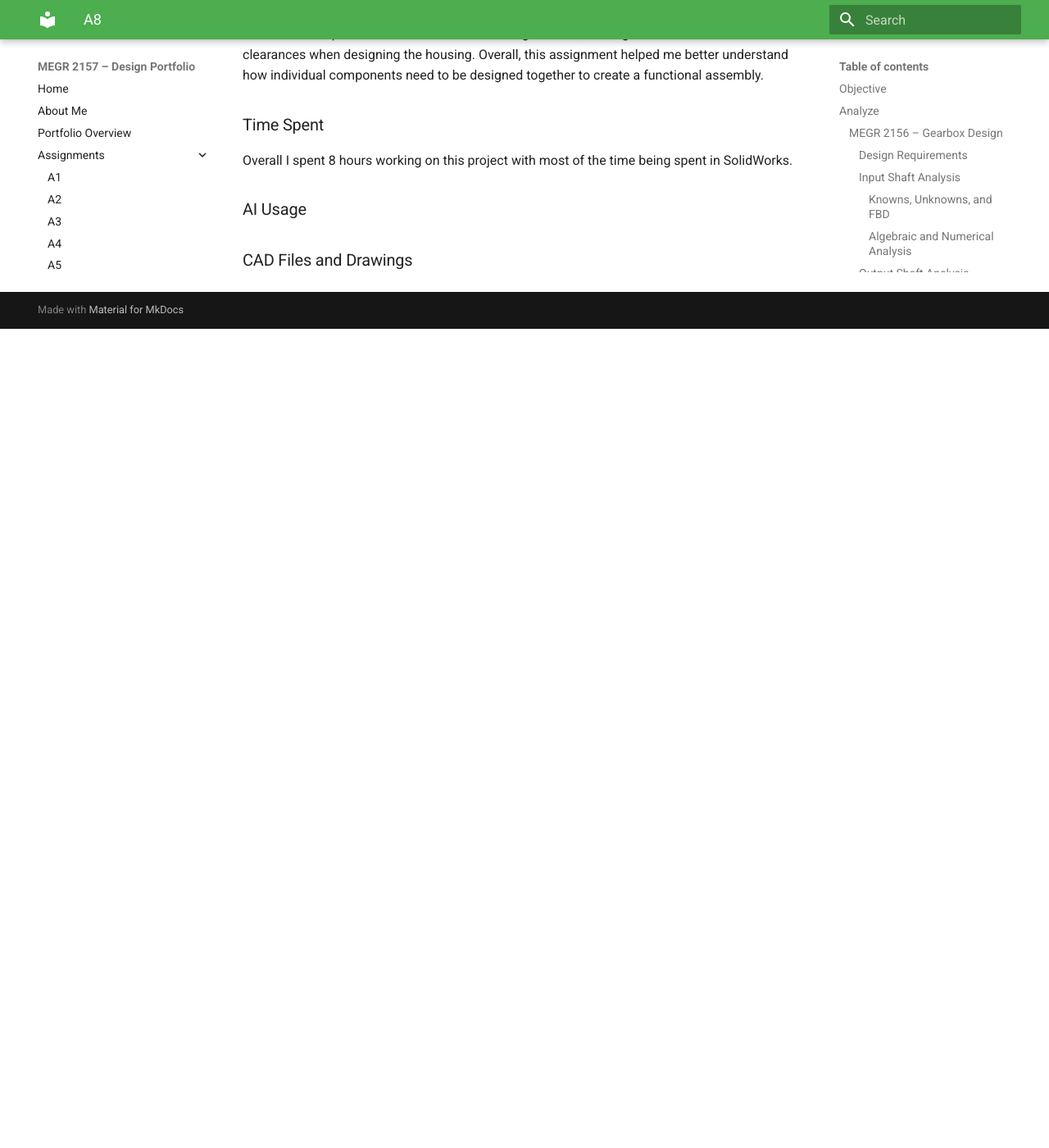
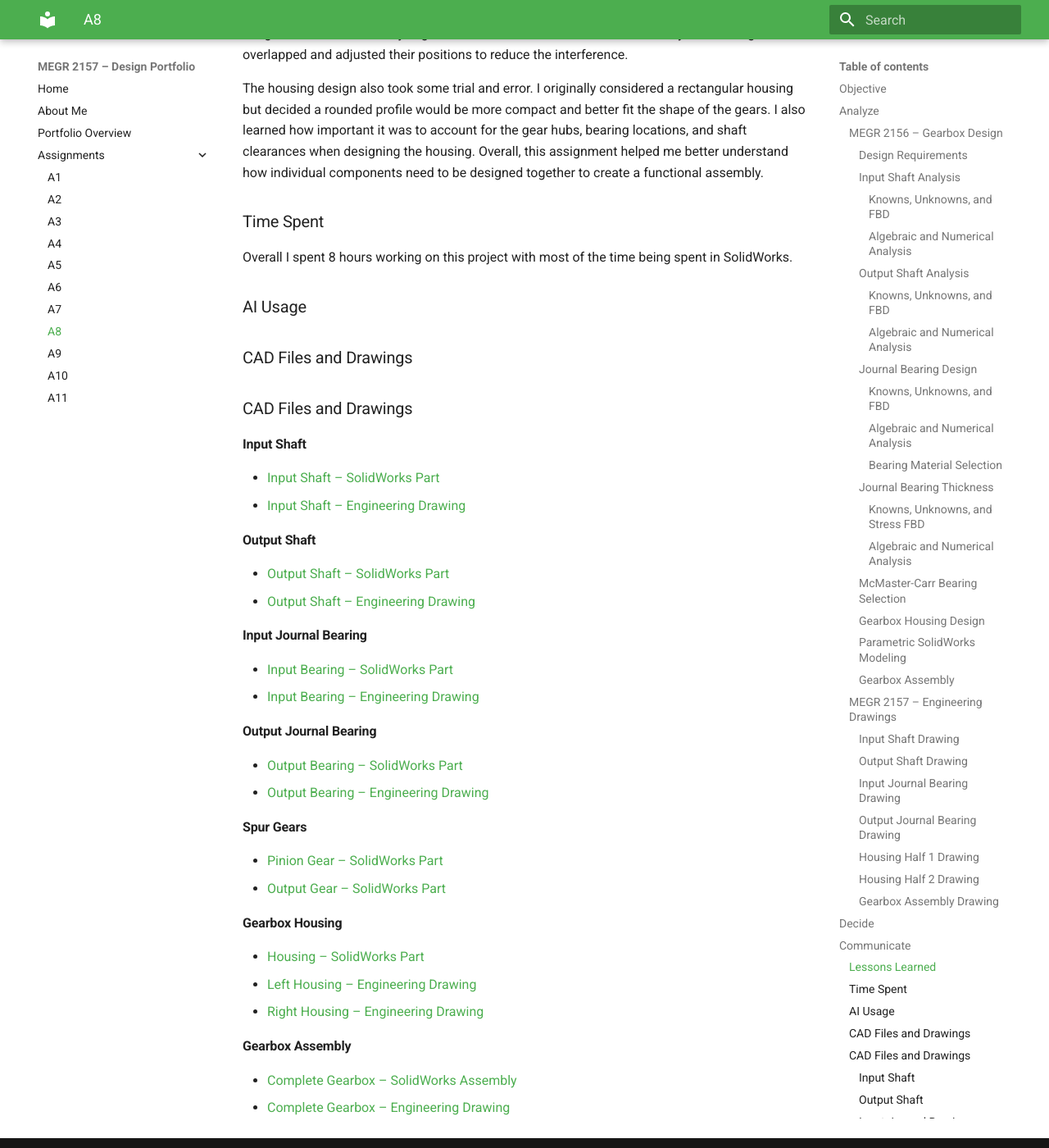
Before and after one commit to msweeney27j/-megr2157-portfolio, an MkDocs documentation site: the page built from docs/assignments/A08/index.md, in a window 1280 px wide and 1400 px high, scrolled down 6931 px. Shown: the whole window at 82% size. Built offline with MkDocs 1.6.1 and Material for MkDocs 9.7.7, drawn with Linux system fonts in a browser that asks for light colours; before the commit the page ends 7332 px from its top, so only the background shows below that; some of the changed text lies outside the part shown.

Commit message:
Update index.md with CAD files and drawings
Added CAD files and drawings for various components including shafts, bearings, gears, and gearbox housing.

```diff
--- a/docs/assignments/A08/index.md
+++ b/docs/assignments/A08/index.md
@@ -69,6 +69,8 @@ Both bearings have a wall thickness of 0.03125 inches, which satisfies the dimen
 #### Gearbox Housing Design
 The gearbox housing was designed as two separate halves that could be assembled and disassmebled. I decided to use a rounded housing profile that followed the general shape of the two gears instead of a rectangular box. The larger circualr section was designed around the output gear, while the smaller section surrounded the input pinion. The center distance between the two sections was set to 0.6875 inches to match the gear spacing.The housing was designed with an internal cavity to provide clearance around the gears. Holes were added for the journal bearings to support the shafts while allowing them to extend outside the housing. The two housing halves were designed to fit together around the gears, keeping the overall gearbox compact while allowing it to be taken apart.
 
+Both housing halves were created using the same SolidWorks part. Since the two sides have identical geometry, I inserted the housing twice into the assembly and rotated one half 180 degrees so the cavities faced each other. This allowed both sides to fit together without needing to model two separate housing parts.
+
 #### Parametric SolidWorks Modeling
 The gearbox components were modeled in SolidWorks using the dimensions determined during the design process. The input and output shafts were created using global variables to control their diameters and lengths, allowing the dimensions to be changed without rebuilding the parts. The gears and journal bearings were downloaded from McMaster-Carr and incorporated into the model.
 
@@ -125,3 +127,34 @@ Overall I spent 8 hours working on this project with most of the time being spen
 ### AI Usage
 
 ### CAD Files and Drawings
+
+### CAD Files and Drawings
+
+#### Input Shaft
+- [Input Shaft – SolidWorks Part](A8/Input%20Shaft.SLDPRT)
+- [Input Shaft – Engineering Drawing](A8/Input%20Shaft.SLDDRW)
+
+#### Output Shaft
+- [Output Shaft – SolidWorks Part](A8/Output%20Shaft.SLDPRT)
+- [Output Shaft – Engineering Drawing](A8/Output%20Shaft.SLDDRW)
+
+#### Input Journal Bearing
+- [Input Bearing – SolidWorks Part](A8/Input%20Bearing.SLDPRT)
+- [Input Bearing – Engineering Drawing](A8/Input%20Bearing.SLDDRW)
+
+#### Output Journal Bearing
+- [Output Bearing – SolidWorks Part](A8/Output%20Bearing.SLDPRT)
+- [Output Bearing – Engineering Drawing](A8/Output%20Bearing.SLDDRW)
+
+#### Spur Gears
+- [Pinion Gear – SolidWorks Part](A8/Pinion%20Gear.SLDPRT)
+- [Output Gear – SolidWorks Part](A8/Output%20Gear.SLDPRT)
+
+#### Gearbox Housing
+- [Housing – SolidWorks Part](A8/outside%20housing.SLDPRT)
+- [Left Housing – Engineering Drawing](A8/outside%20housing%20Left.SLDDRW)
+- [Right Housing – Engineering Drawing](A8/outside%20housing%20Right.SLDDRW)
+
+#### Gearbox Assembly
+- [Complete Gearbox – SolidWorks Assembly](A8/Assembly.SLDASM)
+- [Complete Gearbox – Engineering Drawing](A8/Assembly.SLDDRW)
```
